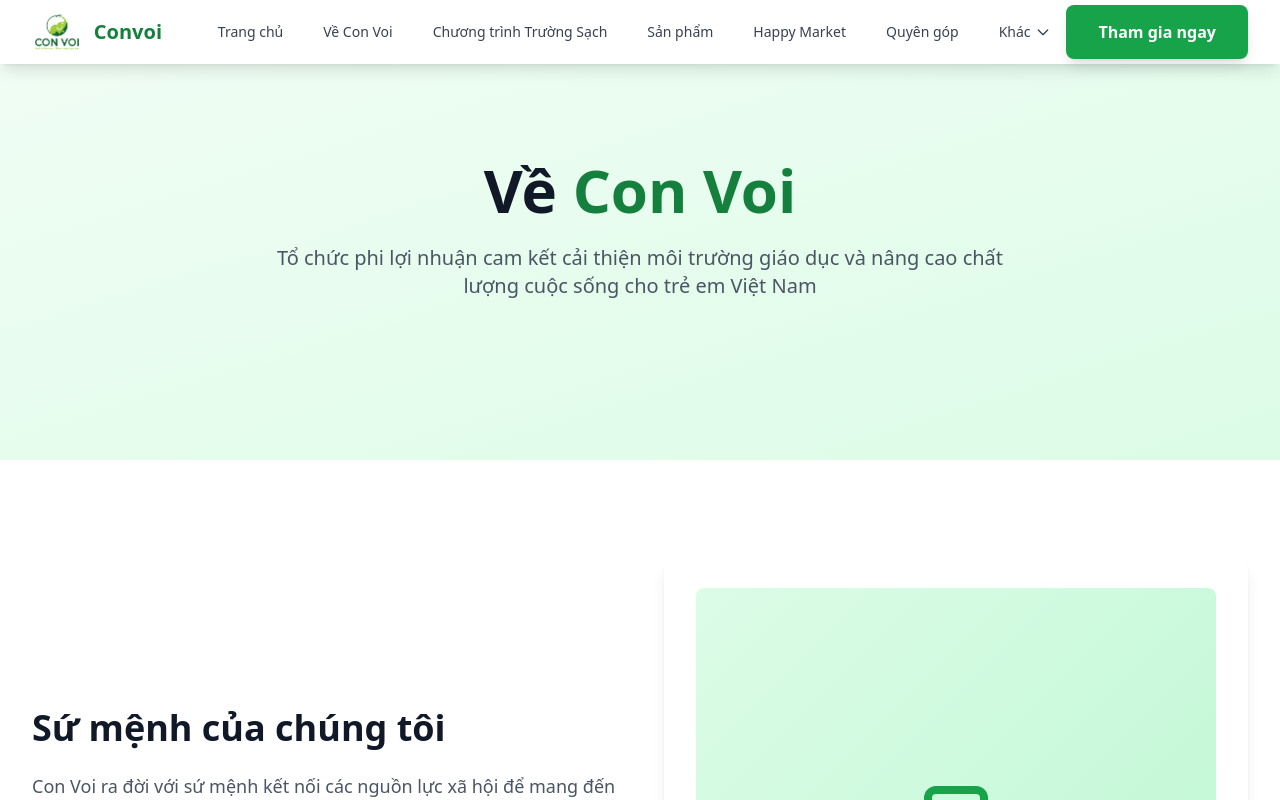
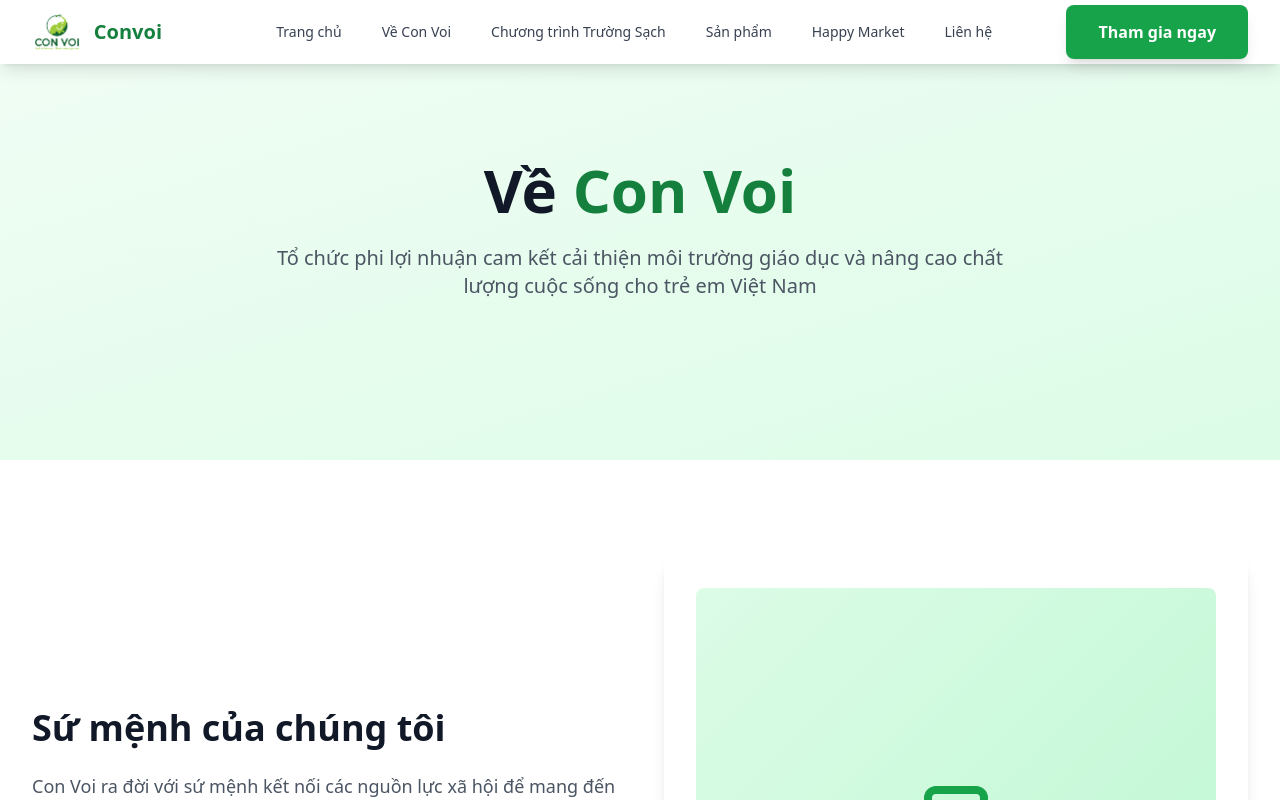
Before and after one commit to tanthanhkid/convoi-homepage, a Next.js app: page /about in a window 1280 px wide. Shown: the top 800 px of the page. Built offline with nearby package versions, Linux system fonts and the light colour scheme.

Commit message:
Fix: Loai bo cac link 404 trong header va footer

```diff
--- a/src/app/components/Footer.tsx
+++ b/src/app/components/Footer.tsx
@@ -45,11 +45,11 @@
           <div>
             <h3 className="text-lg font-semibold mb-4">Liên kết nhanh</h3>
             <ul className="space-y-2">
+              <li><Link href="/about" className="text-gray-300 hover:text-white transition-colors">Về Con Voi</Link></li>
               <li><Link href="/truong-sach" className="text-gray-300 hover:text-white transition-colors">Chương trình Trường Sạch</Link></li>
+              <li><Link href="/san-pham" className="text-gray-300 hover:text-white transition-colors">Sản phẩm</Link></li>
               <li><Link href="/happy-market" className="text-gray-300 hover:text-white transition-colors">Happy Market</Link></li>
-              <li><Link href="/quyen-gop" className="text-gray-300 hover:text-white transition-colors">Quyên góp</Link></li>
-              <li><Link href="/doi-tac" className="text-gray-300 hover:text-white transition-colors">Đối tác</Link></li>
-              <li><Link href="/tin-tuc" className="text-gray-300 hover:text-white transition-colors">Tin tức</Link></li>
+              <li><Link href="/lien-he" className="text-gray-300 hover:text-white transition-colors">Liên hệ</Link></li>
             </ul>
           </div>
 
@@ -86,11 +86,11 @@
               © 2024 DOANH NGHIỆP XÃ HỘI CON VOI. Tất cả quyền được bảo lưu.
             </p>
             <div className="flex space-x-4 mt-4 md:mt-0">
-              <Link href="/privacy" className="text-gray-300 hover:text-white text-sm transition-colors">
-                Chính sách bảo mật
+              <Link href="/lien-he" className="text-gray-300 hover:text-white text-sm transition-colors">
+                Liên hệ
               </Link>
-              <Link href="/terms" className="text-gray-300 hover:text-white text-sm transition-colors">
-                Điều khoản sử dụng
+              <Link href="/about" className="text-gray-300 hover:text-white text-sm transition-colors">
+                Về chúng tôi
               </Link>
             </div>
           </div>
--- a/src/app/components/Header.tsx
+++ b/src/app/components/Header.tsx
@@ -13,11 +13,6 @@
     { name: 'Chương trình Trường Sạch', href: '/truong-sach' },
     { name: 'Sản phẩm', href: '/san-pham' },
     { name: 'Happy Market', href: '/happy-market' },
-    { name: 'Quyên góp', href: '/quyen-gop' },
-    { name: 'Đối tác', href: '/doi-tac' },
-    { name: 'Giáo dục', href: '/giao-duc' },
-    { name: 'Clean for All', href: '/clean-for-all' },
-    { name: 'Tin tức', href: '/tin-tuc' },
     { name: 'Liên hệ', href: '/lien-he' },
   ];
 
@@ -42,7 +37,7 @@
           {/* Desktop Navigation */}
           <div className="hidden md:block">
             <div className="ml-10 flex items-baseline space-x-4">
-              {navigation.slice(0, 6).map((item) => (
+              {navigation.map((item) => (
                 <LoadingLink
                   key={item.name}
                   href={item.href}
@@ -51,28 +46,6 @@
                   {item.name}
                 </LoadingLink>
               ))}
-              {/* Dropdown for more items */}
-              <div className="relative group">
-                <button className="text-gray-700 hover:text-green-700 px-3 py-2 rounded-md text-sm font-medium transition-colors flex items-center">
-                  Khác
-                  <svg className="ml-1 h-4 w-4" fill="none" stroke="currentColor" viewBox="0 0 24 24">
-                    <path strokeLinecap="round" strokeLinejoin="round" strokeWidth={2} d="M19 9l-7 7-7-7" />
-                  </svg>
-                </button>
-                <div className="absolute right-0 mt-2 w-48 bg-white rounded-md shadow-lg opacity-0 invisible group-hover:opacity-100 group-hover:visible transition-all duration-200">
-                  <div className="py-2">
-                    {navigation.slice(6).map((item) => (
-                      <LoadingLink
-                        key={item.name}
-                        href={item.href}
-                        className="block px-4 py-2 text-sm text-gray-700 hover:bg-green-50 hover:text-green-700"
-                      >
-                        {item.name}
-                      </LoadingLink>
-                    ))}
-                  </div>
-                </div>
-              </div>
             </div>
           </div>
 
--- a/src/app/page.tsx
+++ b/src/app/page.tsx
@@ -27,8 +27,8 @@
                 <LoadingLink href="/truong-sach" className="bg-yellow-400 hover:bg-yellow-500 text-green-900 font-bold px-8 py-4 rounded-lg transition-all duration-200 transform hover:scale-105 shadow-lg hover:shadow-xl text-center">
                   Đăng ký trường học
                 </LoadingLink>
-                <LoadingLink href="/quyen-gop" className="border-2 border-white text-white hover:bg-white hover:text-green-700 font-semibold px-8 py-4 rounded-lg transition-all duration-200 text-center">
-                  Quyên góp ngay
+                <LoadingLink href="/lien-he" className="border-2 border-white text-white hover:bg-white hover:text-green-700 font-semibold px-8 py-4 rounded-lg transition-all duration-200 text-center">
+                  Liên hệ ngay
                 </LoadingLink>
               </div>
             </div>
@@ -165,8 +165,8 @@
             <LoadingLink href="/truong-sach" className="bg-white text-green-700 hover:bg-gray-100 font-bold px-8 py-4 rounded-lg transition-all duration-200 transform hover:scale-105 shadow-lg hover:shadow-xl">
               Đăng ký trường học
             </LoadingLink>
-            <LoadingLink href="/quyen-gop" className="border-2 border-white text-white hover:bg-white hover:text-green-700 font-semibold px-8 py-4 rounded-lg transition-all duration-200">
-              Quyên góp hỗ trợ
+            <LoadingLink href="/lien-he" className="border-2 border-white text-white hover:bg-white hover:text-green-700 font-semibold px-8 py-4 rounded-lg transition-all duration-200">
+              Liên hệ hỗ trợ
             </LoadingLink>
           </div>
         </div>
--- a/src/app/truong-sach/page.tsx
+++ b/src/app/truong-sach/page.tsx
@@ -264,8 +264,8 @@
                 </div>
 
                 <div className="mt-6 pt-6 border-t">
-                  <LoadingLink href="/quyen-gop" className="bg-orange-500 hover:bg-orange-600 text-white font-bold px-6 py-3 rounded-lg transition-all duration-200 transform hover:scale-105 shadow-lg hover:shadow-xl w-full text-center block">
-                    Quyên góp hỗ trợ
+                  <LoadingLink href="/lien-he" className="bg-orange-500 hover:bg-orange-600 text-white font-bold px-6 py-3 rounded-lg transition-all duration-200 transform hover:scale-105 shadow-lg hover:shadow-xl w-full text-center block">
+                    Liên hệ hỗ trợ
                   </LoadingLink>
                 </div>
               </div>
```
